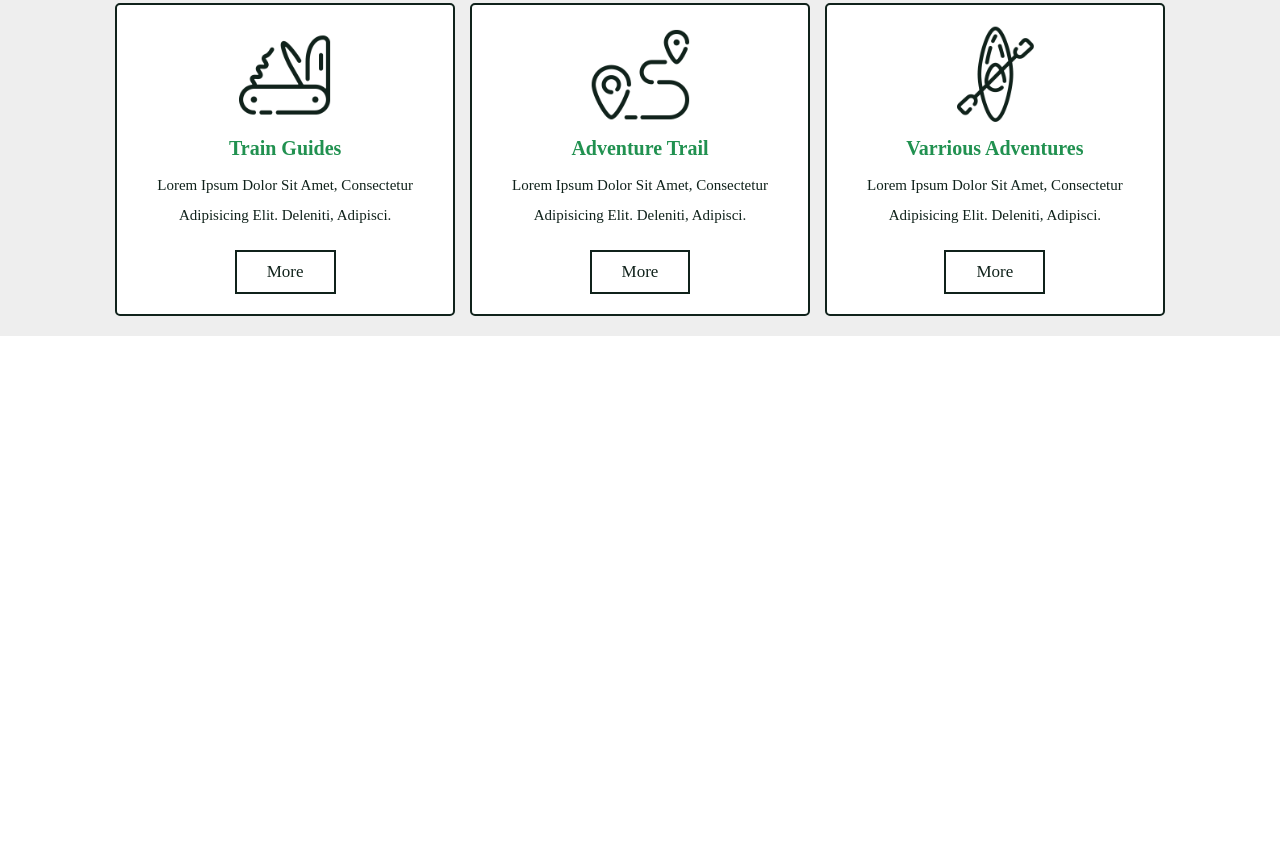
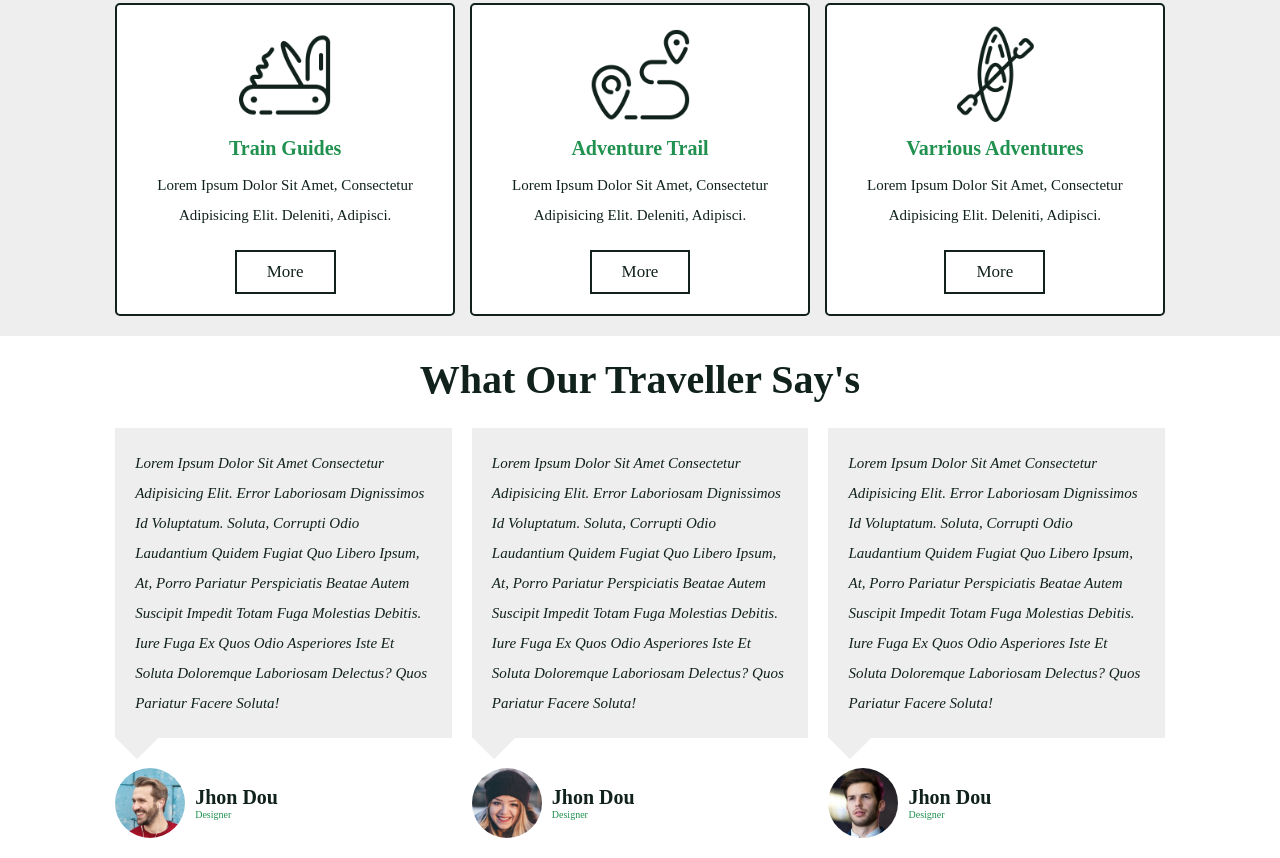
Before and after one commit to faha1999/Never-Stop-Exploring---travel, a plain HTML site: page index.html in a window 1280 px wide. Shown: the part 4192-5050 px from the top of the page. Before the commit the page ends 4528 px from the top, so only its background shows below. Drawn offline with nearby package versions, Linux system fonts and the light colour scheme.

Commit message:
complete reviews

```diff
--- a/app/js/app.js
+++ b/app/js/app.js
@@ -74,3 +74,26 @@ var swiper = new Swiper('.products-slider', {
     }
   }
 });
+
+// reviews
+// shop slide
+var swiper = new Swiper('.review-slider', {
+  loop: true,
+  grabCursor: true,
+  spaceBetween: 20,
+  navigation: {
+    nextEl: '.swiper-button-next',
+    prevEl: '.swiper-button-prev'
+  },
+  breakpoints: {
+    0: {
+      slidesPerView: 1
+    },
+    640: {
+      slidesPerView: 2
+    },
+    768: {
+      slidesPerView: 3
+    }
+  }
+});
--- /dev/null
+++ b/app/scss/_reviews.scss
@@ -0,0 +1,47 @@
+.reviews {
+  .slide {
+    .text {
+      padding: 2rem;
+      font-size: 1.5rem;
+      font-style: italic;
+      background: $light-bg;
+      color: $black;
+      line-height: 2;
+      position: relative;
+      z-index: 0;
+      margin-bottom: 3rem;
+
+      &::before {
+        content: '';
+        position: absolute;
+        bottom: -1.5rem;
+        left: 0.7rem;
+        height: 3rem;
+        width: 3rem;
+        background: $light-bg;
+        transform: rotate(45deg);
+      }
+    }
+
+    .user {
+      display: flex;
+      align-items: center;
+      gap: 1rem;
+
+      img {
+        height: 7rem;
+        width: 7rem;
+        border-radius: 50%;
+      }
+
+      h3 {
+        font-size: 2rem;
+        color: $black;
+      }
+
+      span {
+        color: $green;
+      }
+    }
+  }
+}
--- a/app/scss/style.scss
+++ b/app/scss/style.scss
@@ -8,3 +8,4 @@
 @import './about';
 @import './shop';
 @import './packages';
+@import './reviews';
--- a/index.html
+++ b/index.html
@@ -469,6 +469,106 @@
     </section>
     <!-- End Services -->
 
+    <!-- Start reviews -->
+    <section class="reviews" id="reviews">
+
+        <h1 class="heading">what our traveller say's</h1>
+
+        <div class="swiper review-slider">
+            <div class="swiper-wrapper">
+
+                <div class="swiper-slide slide">
+                    <p class="text">
+                        Lorem ipsum dolor sit amet consectetur adipisicing elit. Error laboriosam dignissimos id voluptatum. Soluta, corrupti odio laudantium quidem fugiat quo libero ipsum, at, porro pariatur perspiciatis beatae autem suscipit impedit totam fuga molestias debitis. Iure fuga ex quos odio asperiores iste et soluta doloremque laboriosam delectus? Quos pariatur facere soluta!
+                    </p>
+
+
+                    <div class="user">
+                        <img src="./app/images/pic-1.png" alt="">
+                        <div class="info">
+                            <h3>jhon dou </h3>
+                            <span>designer</span></div>
+                        </div>
+                </div>
+
+                <div class="swiper-slide slide">
+                    <p class="text">
+                        Lorem ipsum dolor sit amet consectetur adipisicing elit. Error laboriosam dignissimos id voluptatum. Soluta, corrupti odio laudantium quidem fugiat quo libero ipsum, at, porro pariatur perspiciatis beatae autem suscipit impedit totam fuga molestias debitis. Iure fuga ex quos odio asperiores iste et soluta doloremque laboriosam delectus? Quos pariatur facere soluta!
+                    </p>
+
+                    <div class="user">
+                        <img src="./app/images/pic-2.png" alt="">
+                        <div class="info"><h3>jhon dou </h3>
+                        <span>designer</span></div>
+
+                    </div>
+                </div>
+
+
+                <div class="swiper-slide slide">
+                    <p class="text">
+                        Lorem ipsum dolor sit amet consectetur adipisicing elit. Error laboriosam dignissimos id voluptatum. Soluta, corrupti odio laudantium quidem fugiat quo libero ipsum, at, porro pariatur perspiciatis beatae autem suscipit impedit totam fuga molestias debitis. Iure fuga ex quos odio asperiores iste et soluta doloremque laboriosam delectus? Quos pariatur facere soluta!
+                    </p>
+
+                    <div class="user">
+                        <img src="./app/images/pic-3.png" alt="">
+                        <div class="info"><h3>jhon dou </h3>
+                        <span>designer</span></div>
+
+                    </div>
+                </div>
+
+
+                <div class="swiper-slide slide">
+                    <p class="text">
+                        Lorem ipsum dolor sit amet consectetur adipisicing elit. Error laboriosam dignissimos id voluptatum. Soluta, corrupti odio laudantium quidem fugiat quo libero ipsum, at, porro pariatur perspiciatis beatae autem suscipit impedit totam fuga molestias debitis. Iure fuga ex quos odio asperiores iste et soluta doloremque laboriosam delectus? Quos pariatur facere soluta!
+                    </p>
+
+                    <div class="user">
+                        <img src="./app/images/pic-4.png" alt="">
+                        <div class="info"><h3>jhon dou </h3>
+                        <span>designer</span></div>
+
+                    </div>
+                </div>
+
+                <div class="swiper-slide slide">
+                    <p class="text">
+                        Lorem ipsum dolor sit amet consectetur adipisicing elit. Error laboriosam dignissimos id voluptatum. Soluta, corrupti odio laudantium quidem fugiat quo libero ipsum, at, porro pariatur perspiciatis beatae autem suscipit impedit totam fuga molestias debitis. Iure fuga ex quos odio asperiores iste et soluta doloremque laboriosam delectus? Quos pariatur facere soluta!
+                    </p>
+
+                    <div class="user">
+                        <img src="./app/images/pic-5.png" alt="">
+                        <div class="info"><h3>jhon dou </h3>
+                        <span>designer</span></div>
+
+                    </div>
+                </div>
+
+                <div class="swiper-slide slide">
+                    <p class="text">
+                        Lorem ipsum dolor sit amet consectetur adipisicing elit. Error laboriosam dignissimos id voluptatum. Soluta, corrupti odio laudantium quidem fugiat quo libero ipsum, at, porro pariatur perspiciatis beatae autem suscipit impedit totam fuga molestias debitis. Iure fuga ex quos odio asperiores iste et soluta doloremque laboriosam delectus? Quos pariatur facere soluta!
+                    </p>
+
+                    <div class="user">
+                        <img src="./app/images/pic-6.png" alt="">
+                        <div class="info"><h3>jhon dou </h3>
+                        <span>designer</span></div>
+
+                    </div>
+                </div>
+
+            </div>
+        </div>
+    </section>
+    <!-- End reviews -->
+
+    <!-- Start  -->
+    <!-- End  -->
+
+    <!-- Start  -->
+    <!-- End  -->
+
     <!-- Start  -->
     <!-- End  -->
 
```
Also changed, not shown: app/css/style.min.css, 1 other file.
